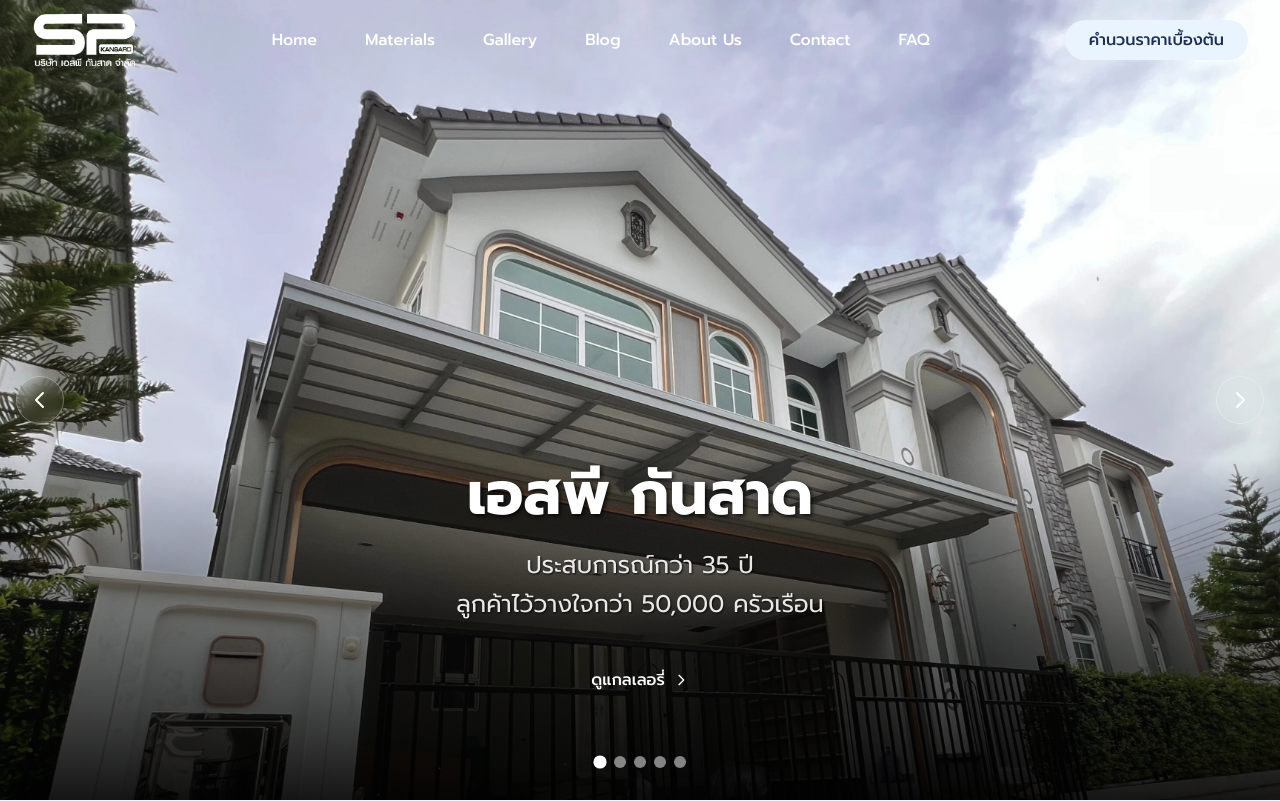
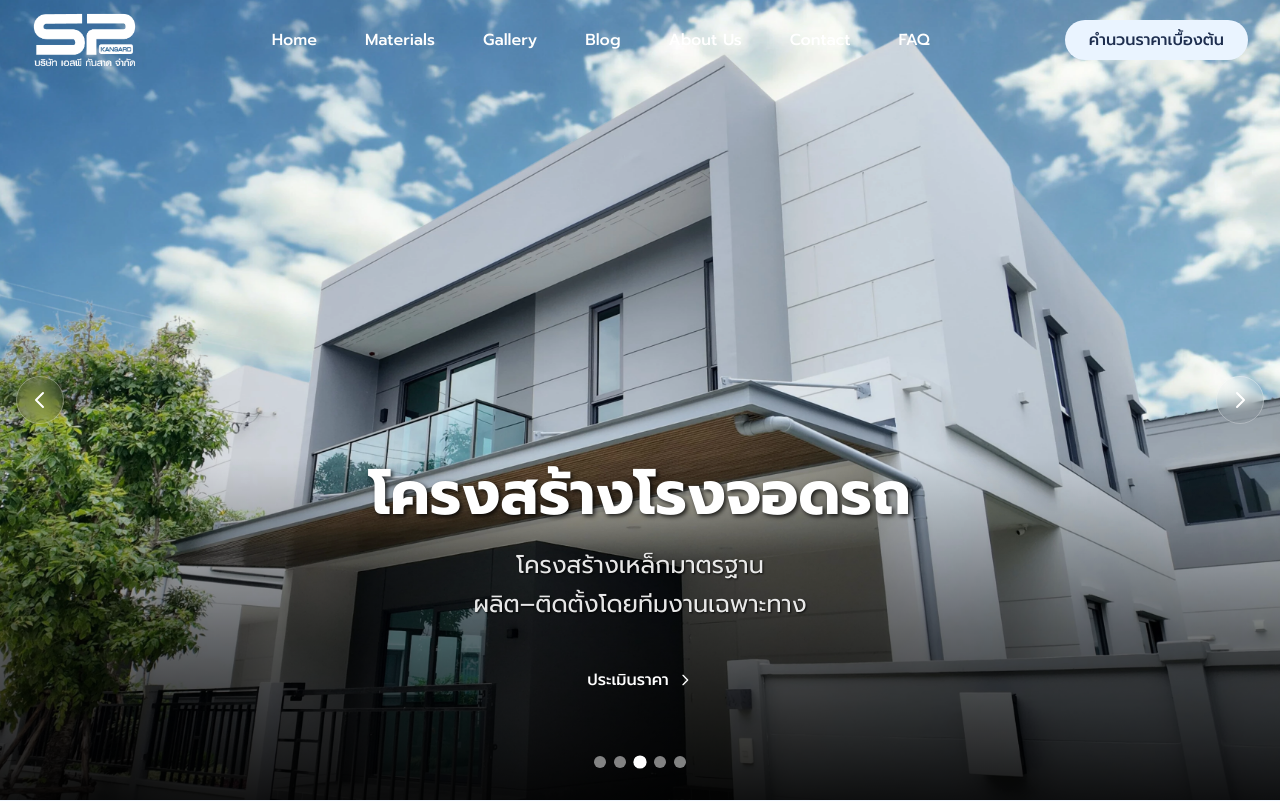
Before and after one commit to SP-Nut/spkansard, a Next.js app: page / in a window 1280 px wide. Shown: the top 801 px of the page. Built offline with nearby package versions, Linux system fonts and the light colour scheme.

Commit message:
Add Facebook button and fix hero auto-slide issue

```diff
--- a/app/components/FloatingContactButton.tsx
+++ b/app/components/FloatingContactButton.tsx
@@ -2,7 +2,7 @@
 
 import { useEffect, useState } from "react";
 import { usePathname } from "next/navigation";
-import { FaPhone, FaCalculator, FaArrowUp } from "react-icons/fa";
+import { FaPhone, FaCalculator, FaArrowUp, FaFacebook } from "react-icons/fa";
 import { SiLine } from "react-icons/si";
 
 export default function FloatingContactButton() {
@@ -54,6 +54,17 @@ export default function FloatingContactButton() {
       rel: "noopener nofollow",
       target: "_blank",
       aria: "ติดต่อผ่าน LINE @spkansard (เปิดแท็บใหม่)",
+    },
+    {
+      key: "facebook",
+      href: "https://www.facebook.com/spkansard",
+      label: "Facebook",
+      bg: "bg-blue-600",
+      hoverBg: "hover:bg-blue-700",
+      icon: <FaFacebook className="w-4 h-4 sm:w-5 sm:h-5" />,
+      rel: "noopener nofollow",
+      target: "_blank",
+      aria: "ติดต่อผ่าน Facebook (เปิดแท็บใหม่)",
     },
     {
       key: "phone",
--- a/app/components/HeroSection.tsx
+++ b/app/components/HeroSection.tsx
@@ -1,6 +1,6 @@
 "use client";
 
-import { useState } from "react";
+import { useState, useEffect } from "react";
 import Image from "next/image";
 
 export default function HeroSection() {
@@ -9,6 +9,17 @@ export default function HeroSection() {
   const [isDragging, setIsDragging] = useState(false);
   const [startX, setStartX] = useState(0);
   const [currentX, setCurrentX] = useState(0);
+
+  // Auto-slide every 2.5 seconds (pause when dragging)
+  useEffect(() => {
+    const interval = setInterval(() => {
+      if (!isDragging) {
+        setCurrentSlide((s) => (s >= totalSlides ? 1 : s + 1));
+      }
+    }, 2500);
+
+    return () => clearInterval(interval);
+  }, [isDragging]);
 
   // ข้อความสำหรับแต่ละสไลด์
   const slideContent = [
@@ -137,7 +148,7 @@ export default function HeroSection() {
                   alt={`${slide.alt} - เดสก์ท็อป`}
                   fill
                   className="hidden md:block object-cover object-center"
-                  priority={currentSlide === index + 1 || index === 0}
+                  priority={index === 0}
                   sizes="(min-width: 768px) 100vw, 0vw"
                 />
                 {/* Mobile Image */}
@@ -146,7 +157,7 @@ export default function HeroSection() {
                   alt={`${slide.alt} - มือถือ`}
                   fill
                   className="block md:hidden object-cover object-center"
-                  priority={currentSlide === index + 1 || index === 0}
+                  priority={index === 0}
                   sizes="(max-width: 767px) 100vw, 0vw"
                 />
                 {/* Content overlay - ใช้สไตล์เดียวกันทั้งหมด */}
```
